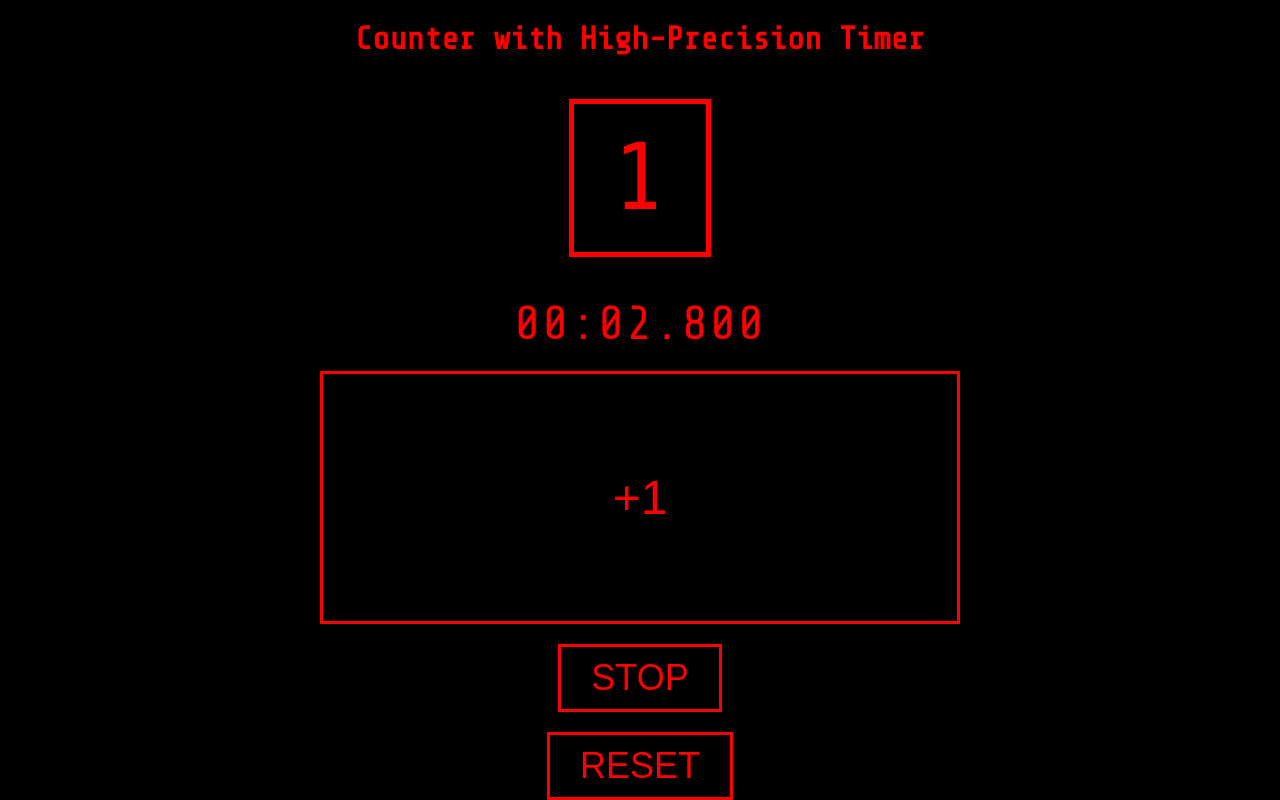
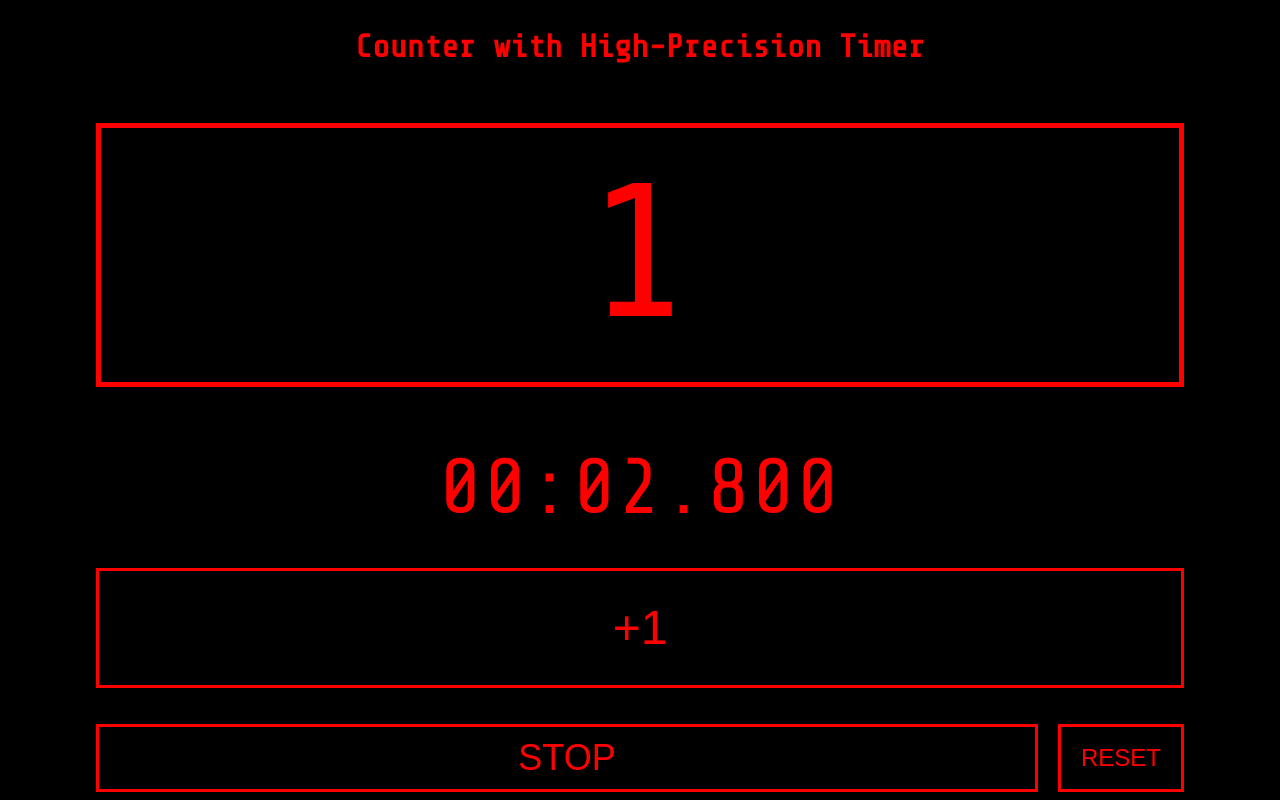
Before and after one commit to mlasota9909/gwrcounter, a plain HTML site: page index.html in a window 1280 px wide. Both pictures are taken after a click on the button "+1". Drawn offline with nearby package versions, Linux system fonts and the light colour scheme.

Commit message:
Add files via upload

```diff
--- a/index.html
+++ b/index.html
@@ -23,17 +23,21 @@
     align-items: center;
   }
 
+  .common-width {
+    width: 85vw;
+    box-sizing: border-box;
+  }
+
   .counter-box {
     border: 5px solid red;
-    padding: 20px 40px;
+    padding: 20px 0;
     margin: 20px 0;
-    font-size: 96px;
+    font-size: 190px; /* 173px + 10% */
     display: inline-block;
-    transition: color 0.3s ease;
   }
 
   .timer {
-    font-size: 48px;
+    font-size: 79px; /* 72px + 10% */
     letter-spacing: 2px;
     margin: 20px 0;
     min-width: 20ch;
@@ -43,8 +47,7 @@
   }
 
   .big-button {
-    width: 50vw;
-    height: 50vh;
+    height: 15vh;
     font-size: 48px;
     cursor: pointer;
     background-color: black;
@@ -56,17 +59,38 @@
     background-color: #330000;
   }
 
-  .stop-button, .reset-button {
+  .bottom-buttons {
+    display: flex;
+    justify-content: space-between;
+    width: 85vw;
     margin-top: 20px;
+  }
+
+  .stop-button {
+    flex: 1;
     font-size: 36px;
     padding: 10px 30px;
     cursor: pointer;
     background-color: black;
     color: red;
     border: 3px solid red;
+    margin-right: 20px;
   }
 
-  .stop-button:hover, .reset-button:hover {
+  .stop-button:hover {
+    background-color: #330000;
+  }
+
+  .reset-button {
+    font-size: 24px;
+    padding: 10px 20px;
+    cursor: pointer;
+    background-color: black;
+    color: red;
+    border: 3px solid red;
+  }
+
+  .reset-button:hover {
     background-color: #330000;
   }
 
@@ -85,16 +109,19 @@
 
 <div class="container">
   <h1>Counter with High-Precision Timer</h1>
-  <div class="counter-box" id="count">0</div>
+  <div class="counter-box common-width" id="count">0</div>
   <div class="timer" id="timer">00:00.000</div>
-  <button class="big-button" id="incrementBtn">+1</button>
-  <button class="stop-button" id="stopBtn">STOP</button>
-  <button class="reset-button" id="resetBtn">RESET</button>
+  <button class="big-button common-width" id="incrementBtn">+1</button>
+  <div class="bottom-buttons">
+    <button class="stop-button" id="stopBtn">STOP</button>
+    <button class="reset-button" id="resetBtn">RESET</button>
+  </div>
 </div>
 
 <script>
   let count = 0;
   let startTime = null;
+  let elapsedWhenStopped = 0;
   let timerInterval = null;
 
   const countEl = document.getElementById('count');
@@ -117,22 +144,25 @@
     timerEl.textContent = `${mm}:${ss}.${xxx}`;
   }
 
+  function startTimer() {
+    startTime = performance.now();
+    timerInterval = setInterval(() => {
+      const now = performance.now();
+      const elapsed = now - startTime + elapsedWhenStopped;
+      updateTimerDisplay(elapsed);
+    }, 10);
+  }
+
   function increment() {
     count++;
     countEl.textContent = count;
 
-    // Add pulse animation
     countEl.classList.remove('pulse-green');
-    void countEl.offsetWidth;  // trigger reflow
+    void countEl.offsetWidth;
     countEl.classList.add('pulse-green');
 
-    if (!startTime) {
-      startTime = performance.now();
-      timerInterval = setInterval(() => {
-        const now = performance.now();
-        const elapsed = now - startTime;
-        updateTimerDisplay(elapsed);
-      }, 10);
+    if (!timerInterval) {
+      startTimer();
     }
   }
 
@@ -140,7 +170,7 @@
 
   document.addEventListener('keydown', (e) => {
     if (e.code === 'Space') {
-      e.preventDefault(); // prevent page scroll
+      e.preventDefault();
       increment();
     }
   });
@@ -149,6 +179,7 @@
     if (timerInterval) {
       clearInterval(timerInterval);
       timerInterval = null;
+      elapsedWhenStopped += performance.now() - startTime;
     }
   });
 
@@ -159,6 +190,7 @@
     }
     count = 0;
     startTime = null;
+    elapsedWhenStopped = 0;
     countEl.textContent = '0';
     timerEl.textContent = '00:00.000';
   });
```
